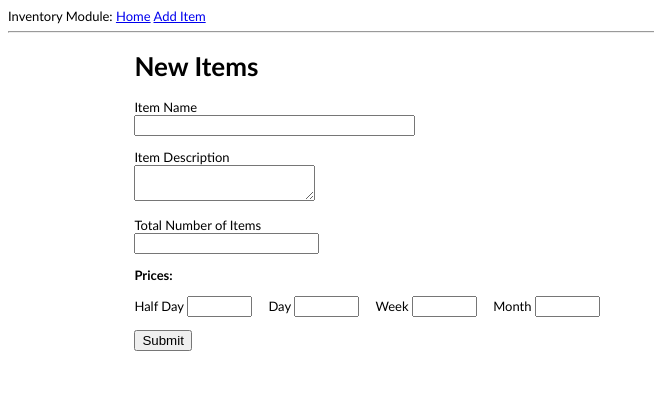
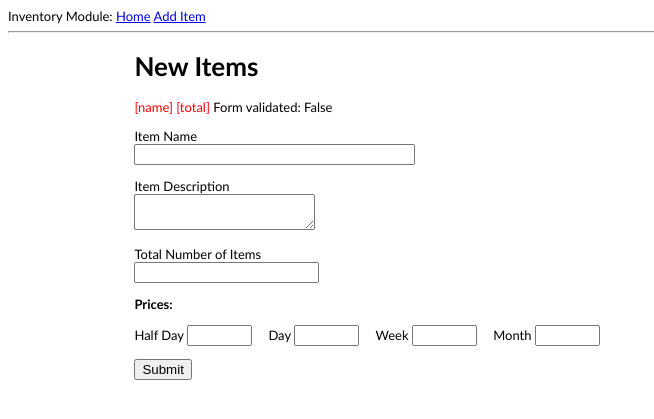
Before and after one commit to sdeen1/flask-inventory-module, a Flask app: page /add in a window 1280 px wide. Shown: the top 419 px of the page, without its empty margins (0-654 px from the left). Run offline with Flask 3, Linux system fonts and the light colour scheme.

Commit message:
addItem - handled post req and added validation

```diff
--- a/app/forms.py
+++ b/app/forms.py
@@ -1,12 +1,13 @@
 from flask_wtf import FlaskForm
 from wtforms import StringField, SubmitField, IntegerField, FloatField, TextAreaField
+from wtforms.validators import DataRequired, Regexp, NumberRange
 
 class AddItemForm(FlaskForm):
-    name = StringField('Item Name')
+    name = StringField('Item Name', validators=[DataRequired(message="Item name is required")])
     description = TextAreaField('Item Description')
-    total = IntegerField('Total Number of Items')
-    halfDay = FloatField('Half Day')
-    day = FloatField('Day')
-    week = FloatField('Week')
-    month = FloatField('Month')
+    total = IntegerField('Total Number of Items', validators=[NumberRange(min=0, message="Total inventory of item is required.")])
+    halfDay = StringField('Half Day', validators=[Regexp('^\s*\d*\s*$', message="Must be blank or a number")])
+    day = StringField('Day', validators=[Regexp('^\s*\d*\s*$', message="Must be blank or a number")])
+    week = StringField('Week', validators=[Regexp('^\s*\d*\s*$', message="Must be blank or a number")])
+    month = StringField('Month', validators=[Regexp('^\s*\d*\s*$', message="Must be blank or a number")])
     submit = SubmitField('Submit')
--- a/app/routes.py
+++ b/app/routes.py
@@ -1,5 +1,5 @@
 from app import app
-from flask import render_template
+from flask import render_template, redirect, flash, request
 from app.forms import AddItemForm
 
 @app.route('/')
@@ -10,4 +10,8 @@ def index():
 @app.route('/add', methods=['GET','POST'])
 def add():
     form = AddItemForm()
+    if form.validate(): #_on_submit():  #request.method == "POST":
+        print("form validated")
+        flash('Added Item: {}, Item desciption: {}'.format(form.name.data, form.description.data))
+        return redirect('/index')
     return render_template('addItem.html', title="Add Item", form=form)
--- a/app/templates/addItem.html
+++ b/app/templates/addItem.html
@@ -2,7 +2,12 @@
 
 {% block content %}
     <h1>New Items</h1>
-    <form action="" method="post">
+    <form action="" method="post" novalidate>
+        {{ form.hidden_tag() }}
+        {% for error in form.errors %}
+            <span style="color: red;">[{{ error }}]</span>
+        {% endfor %}
+        <span>Form validated: {{ form.validate() }}</span>
         <div class="form-group">
             {{ form.name.label }}
             <br>
@@ -38,7 +43,7 @@
             </div>
         </div>
         <div class="form-group">
-            {{ form.submit }}
+            {{ form.submit() }}
         </div>
     </form>
 {% endblock %}
```
Also changed, not shown: app/templates/index.html (+12 -1 lines), README.md.
